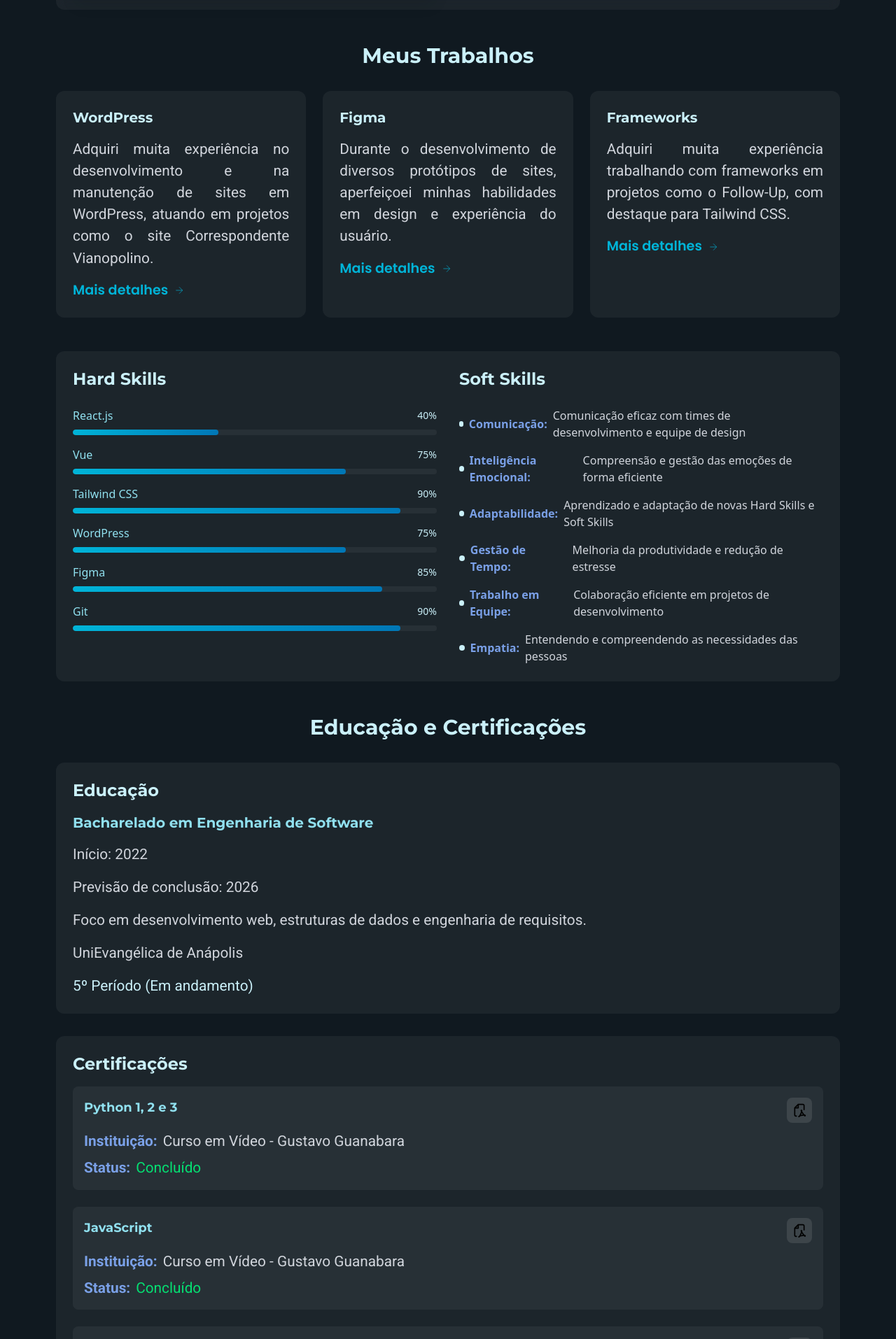
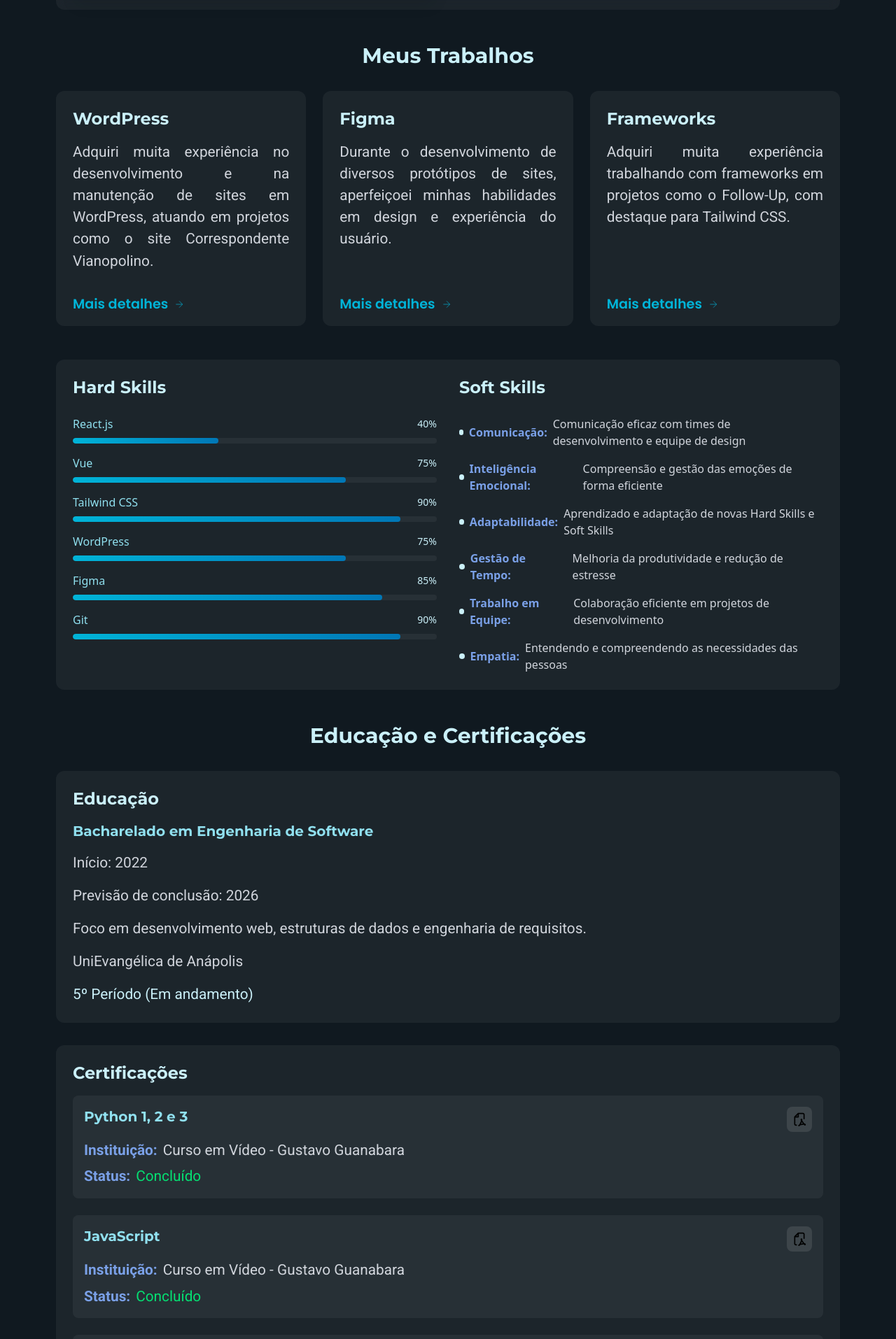
Before and after one commit to RosiestSloth/Portifolio, a Nuxt app: page /About in a window 1280 px wide. Shown: the part 700-2614 px from the top of the page at 70% size. Built offline with nearby package versions, Linux system fonts and the light colour scheme.

Commit message:
Atualização final
Aqui, termino as configurações, vou realizar mais algumas revisões nos componentes e nas páginas para garantir que não está nada faltando, estou feliz por compartilhar a segunda versão do meu portifílio.

```diff
--- a/components/CertificateCard.vue
+++ b/components/CertificateCard.vue
@@ -1,7 +1,7 @@
 <template>
     <div class="bg-white/5 p-4 rounded-lg hover:bg-white/10 transition-colors">
         <div class="flex justify-between items-start mb-3">
-            <h4 class="text-lg text-[var(--variacao4)] font-semibold">{{ certificate.title }}</h4>
+            <h4 class="text-xl text-[var(--variacao4)] font-semibold">{{ certificate.title }}</h4>
             <a
                 v-if="certificate.downloadUrl"
                 :href="certificate.downloadUrl"
--- a/components/WorkCard.vue
+++ b/components/WorkCard.vue
@@ -1,10 +1,10 @@
 <template>
-    <div class="bg-white/5 rounded-xl p-6 hover:bg-white/10 transition-all group">
-        <h3 class="text-xl font-bold mb-4 text-[var(--variacao5)]">{{ title }}</h3>
+    <div class="bg-white/5 rounded-xl p-6 hover:bg-white/10 transition-all group relative min-h-50 md:min-h-70 xl:min-h-84">
+        <h3 class="text-2xl font-bold mb-4 text-[var(--variacao5)]">{{ title }}</h3>
         <p class="text-gray-300 mb-4">{{ description }}</p>
         <a
             :href="link"
-            class="inline-flex items-center text-[var(--variacao3)] hover:text-[var(--variacao3)]/50 transition-colors"
+            class="inline-flex items-center text-[var(--variacao3)] hover:text-[var(--variacao3)]/50 transition-colors absolute bottom-4 left-6"
         >
             Mais detalhes
             <svg class="w-4 h-4 ml-2" viewBox="0 0 24 24" fill="none" stroke="currentColor">
--- a/pages/About.vue
+++ b/pages/About.vue
@@ -213,6 +213,12 @@
             institution: 'Curso em Vídeo - Gustavo Guanabara',
             status: 'Em andamento',
             downloadUrl: '/files/Certificates/WP_Course_Certificate.pdf'
+        },
+        {
+            title: 'Scrum Fundamentals',
+            institution: 'ScrumStudy',
+            status: 'Concluído',
+            downloadUrl: '/files/Certificates/ScrumFundamentalsCertified.pdf'
         }
     ])
 </script>
```
Also changed, not shown: 1 other file (tests, documents, lock files or other folders).
